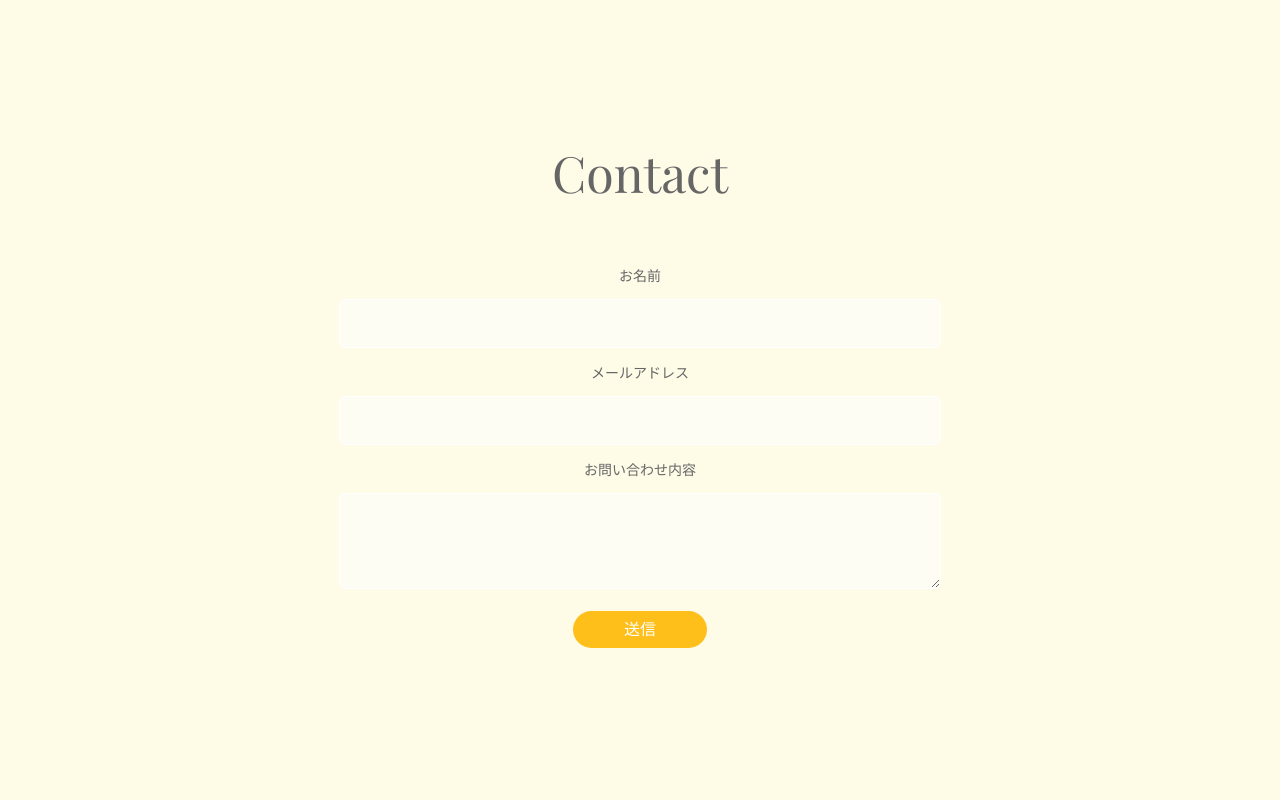
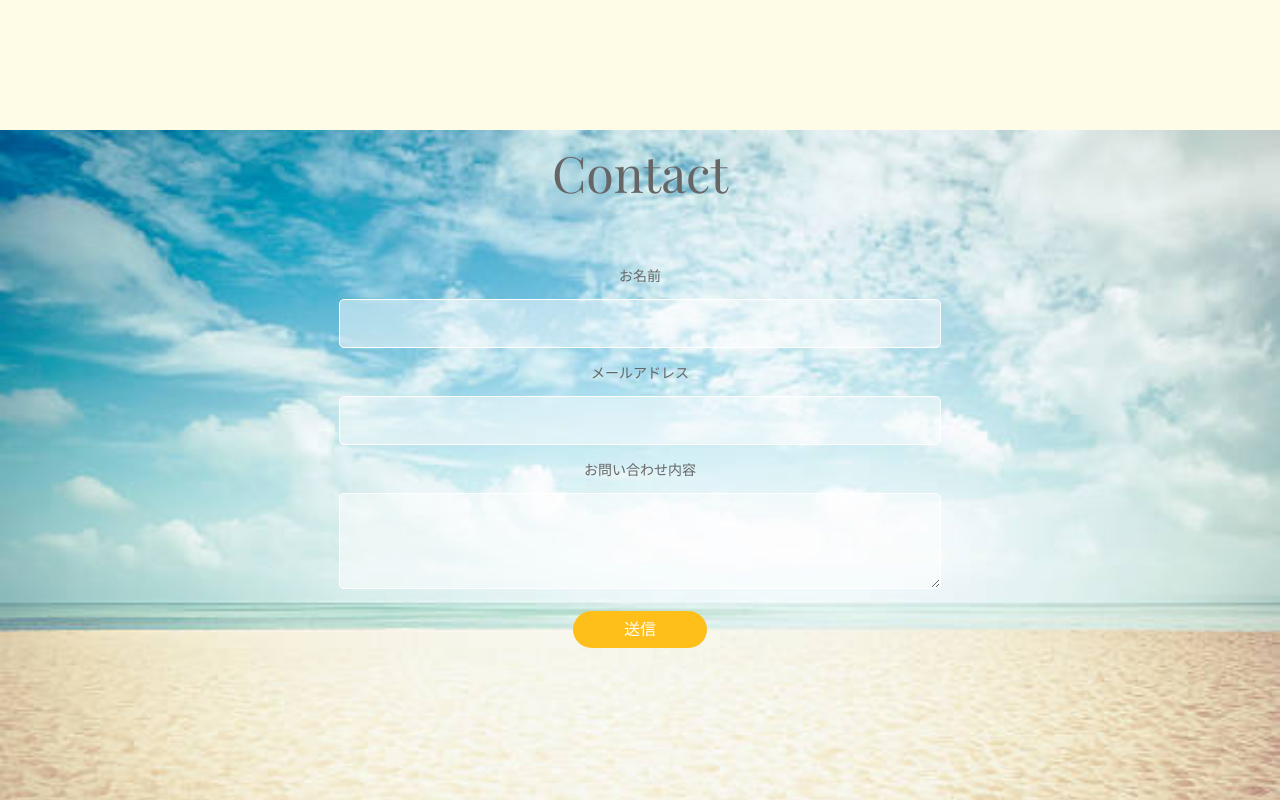
Before and after one commit to mk789rrr/msportfolio, a plain HTML site: page index.html in a window 1280 px wide. Shown: the part 2740-3540 px from the top of the page. Drawn offline with nearby package versions, Linux system fonts and the light colour scheme; some packages are replaced by stand-ins of ours; a web font is replaced by a local one.

Commit message:
Update style.css

```diff
--- a/css/style.css
+++ b/css/style.css
@@ -178,7 +178,7 @@ img {
     /* CONTACT
     -------------------------------------------*/
     #contact {
-        background-image: url(../images/beach.jpeg);
+        background-image: url(https://github.com/mk789rrr/msportfolio/blob/main/beach.jpeg?raw=true);
         min-height: 100vh;
         background-size: cover;
     }
```
